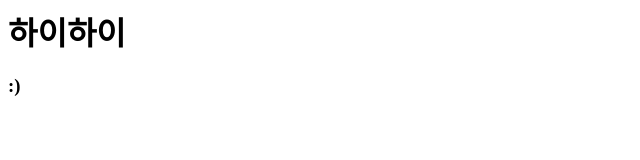
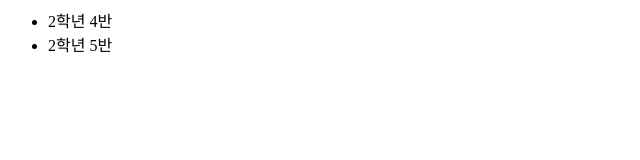
Before and after one commit to dustysss/20220331, a plain HTML site: page index.html in a window 1280 px wide. Shown: the whole page, without its empty margins (0-640 px from the left). Drawn offline with Linux system fonts and the light colour scheme.

Commit message:
Add files via upload

```diff
--- a/index.html
+++ b/index.html
@@ -1,9 +1,11 @@
 <html>
 <head>
-<title>2학년 4반 2022년 3월 31일 수업</title>
+<title>네트워크보안솔루션과 2학년</title>
 </head>
 <body>
-<p><h1>하이하이</h1></p>
-<p><h3>:)</h3></p>
+<ul>
+<li>2학년 4반</li>
+<li>2학년 5반</li>
+</ul>
 </body>
 </html>
```
